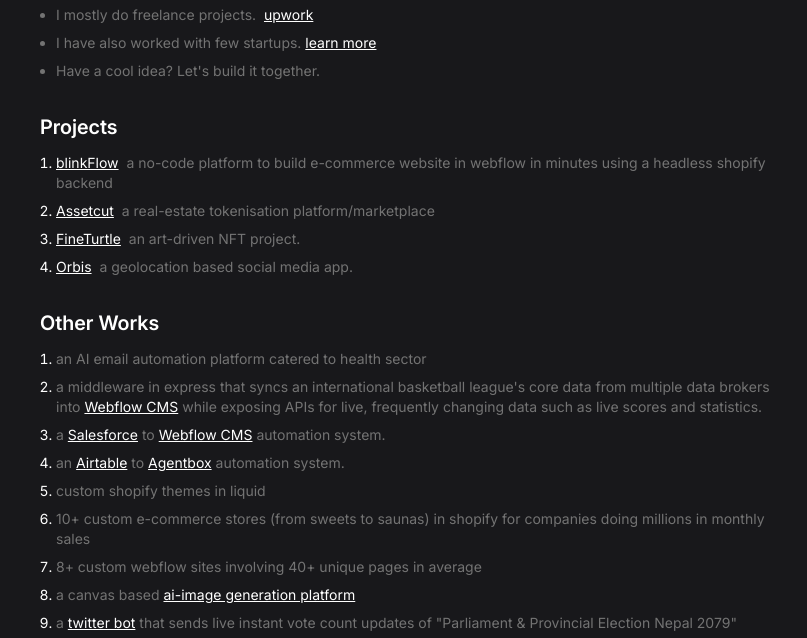
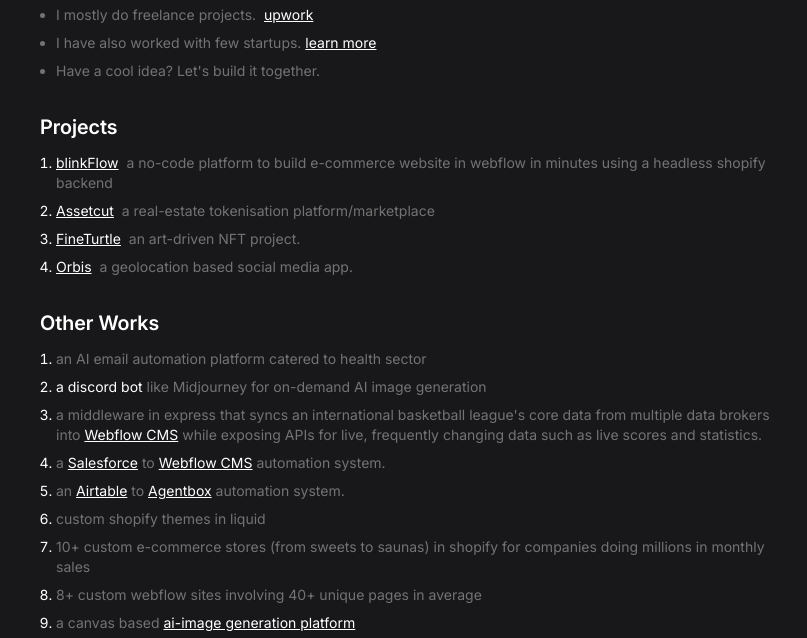
Before and after one commit to ashish-adhikaree/minimal-portfolio, a plain HTML site: page index.html in a window 1280 px wide. Shown: the part 147-785 px from the top of the page, without its empty margins (232-1039 px from the left). Drawn offline with nearby package versions, Linux system fonts and the light colour scheme.

Commit message:
feat: add work

```diff
--- a/index.html
+++ b/index.html
@@ -121,6 +121,11 @@
                         <span class="text-[#737373]">an AI email automation platform catered to health sector</span>
                     </div>
                 </li>
+								<li class="text-white">
+                    <div>
+                        <span class="text-[#737373]"><span class="text-white">a discord bot</span> like Midjourney for on-demand AI image generation</span>
+                    </div>
+                </li>
 								   <li class="text-white">
                     <div>
                         <span class="text-[#737373]">a middleware in express that syncs an international basketball league's core data from multiple data brokers into  <a href="https://www.webflow.com/" target="_blank" class="text-white underline hover:text-orange-300 transition-colors ease-in-out duration-300">Webflow CMS</a>  while exposing APIs for live, frequently changing data such as live scores and statistics.</span>
```
